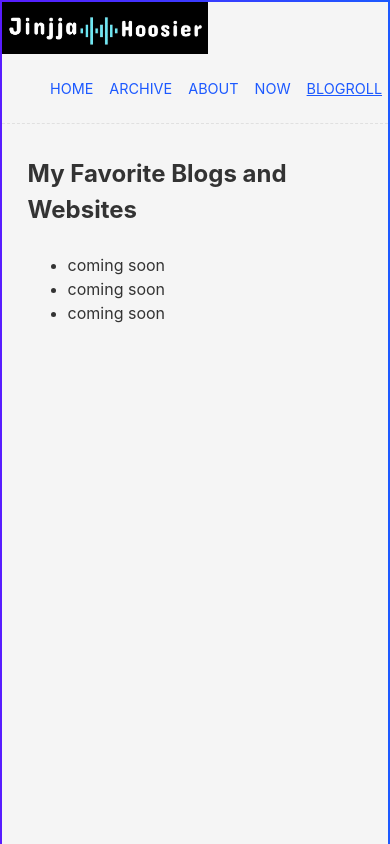
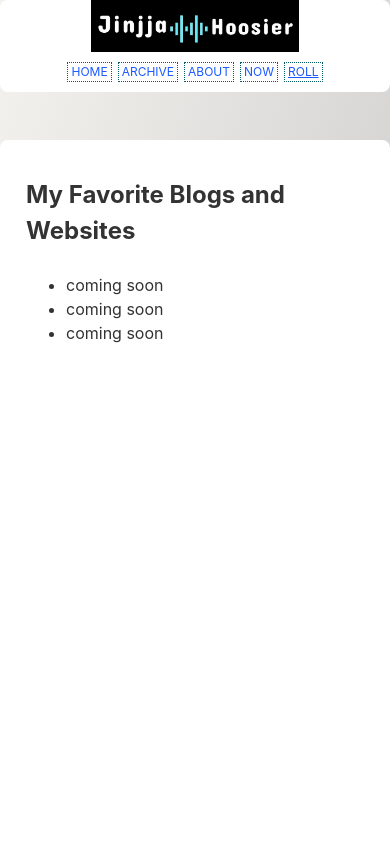
Before and after one commit to simonhlee97/sushispicelatte, an Eleventy site: page content/blogroll.md in a window 390 px wide. Shown: the top 844 px of the page. Built offline with nearby package versions, Linux system fonts and the light colour scheme; Eleventy itself is replaced by a stand-in of ours; files that its build step writes are made by us from their sources.

Commit message:
media query for navbar

```diff
--- a/_includes/layouts/base.njk
+++ b/_includes/layouts/base.njk
@@ -27,7 +27,7 @@
 		<a href="#skip" class="visually-hidden">Skip to main content</a>
 
 		<header>
-			<a href="/"><img style="width:206px;" src="/img/jinjja_log1.jpg" alt="jinjjalogo" /></a>
+			<a href="/"><img style="width:208px;" src="/img/jinjja_log1.jpg" alt="jinjjalogo" /></a>
 			<nav>
 				<h2 class="visually-hidden">Top level navigation menu</h2>
 				<ul class="nav">
--- a/content/blogroll.md
+++ b/content/blogroll.md
@@ -1,7 +1,7 @@
 ---
 layout: layouts/base.njk
 eleventyNavigation:
-  key: blogroll
+  key: roll
   order: 5
 ---
 ## My Favorite Blogs and Websites
--- a/public/css/components.css
+++ b/public/css/components.css
@@ -2,8 +2,8 @@
   padding-top: 0.2em;
   padding-bottom: 0.2em;
   border-radius: 9999px;
-  max-width: 484px;
-  margin: 21px auto 28px auto;
+  max-width: 360px;
+  margin: 19px auto 25px auto;
   color: var(--blue1);
   background-color: #EDE9FE;
 }
--- a/public/css/header.css
+++ b/public/css/header.css
@@ -1,29 +1,27 @@
 header {
+  /* mobile navbar */
+  margin: 0 auto;
+  max-width: 728px;
 	padding: 0em;
 	display: flex;
-  justify-content: space-between;
-	gap: 1em .5em;
-	flex-wrap: wrap;
+  flex-direction: column;
+  /* flex-wrap: wrap; */
 	align-items: center;
-	border-bottom: 1px dashed var(--color-gray-20);
-	/* padding: 1em; */
+  border-radius: 8px;
+  background-color: white;
 }
-header:after {
-	content: "";
-	display: table;
-	clear: both;
-}
-
 .nav {
+  padding: 10px 0 10px 0;
 	display: flex;
   justify-content: center;
 	list-style: none;
 }
 .nav-item {
-	padding: 4px;
-	margin: 4px;
+  border: 1px dotted var(--green);
+	padding: 0 3px;
+	margin: 0 3px;
   text-transform: uppercase;
-  font-size: 0.9em;
+  font-size: 9pt;
 }
 .nav-item a[href]:not(:hover) {
 	text-decoration: none;
@@ -31,3 +29,9 @@ header:after {
 .nav a[href][aria-current="page"] {
 	text-decoration: underline;
 }
+@media screen and (min-width: 512px) {
+  header {
+    flex-direction: row;
+    justify-content: space-between;
+  }
+}
--- a/public/css/index.css
+++ b/public/css/index.css
@@ -37,6 +37,7 @@ p, h1, h2, h3, h4, h5, h6 {
 	--color-gray-20: #e0e0e0;
 	--color-gray-50: #C0C0C0;
 	--color-gray-90: #333;
+  --gray: #F4F2EE;
   --blue1: #1C59FF;
   --blue2: #581CFF;
   --green: #005D66;
@@ -69,9 +70,6 @@ p, h1, h2, h3, h4, h5, h6 {
 } */
 
 /* Global stylesheet */
-* {
-	box-sizing: border-box;
-}
 html,
 body {
 	padding: 0;
@@ -80,25 +78,18 @@ body {
 	color: var(--text-color);
 }
 html {
+  scrollbar-color: var(--blue1) white;
+  scroll-behavior: smooth;
 	overflow-y: scroll;
 	overflow-x: hidden;
 
-  scrollbar-color: var(--blue1) white;
-  scroll-behavior: smooth;
-  /* background-color: #282626; */
-  background: linear-gradient(to bottom right, var(--color-gray-20), var(--color-gray-90));
 }
 body {
+  background: linear-gradient(to bottom right, var(--gray), var(--color-gray-50));
 	/* max-width: 50em; */
 	/* max-width: 700px; */
 	/* max-width: 796px; */
 	/* max-width: 80ch; */
-  max-width: 700px;
-  border-radius: 6px;
-  border: 2px solid transparent; /* Set the base border */
-  border-image: linear-gradient(to right, var(--blue2), var(--blue1));
-  border-image-slice: 1; /* This ensures the gradient covers the whole border */
-  background: whitesmoke;
 }
 
 /* https://www.a11yproject.com/posts/how-to-hide-content/ */
@@ -106,15 +97,11 @@ body {
 	clip: rect(0 0 0 0);
 	clip-path: inset(50%);
 	height: 1px;
-	/* overflow: hidden; */
+	overflow: hidden;
 	position: absolute;
 	white-space: nowrap;
 	width: 1px;
 }
-
-/* p:last-child {
-	margin-bottom: 0;
-} */
 p {
 	line-height: 1.5;
   margin-bottom: 1.4em;
@@ -124,8 +111,15 @@ li {
 }
 
 main {
-	padding: 2rem 1.6rem 1.1rem 1.6rem;
-  min-height: 100vh;
+  margin: 3em auto;
+	padding: 2.3rem 1.625rem 1.1rem 1.625rem;
+  min-height: 97vh;
+  max-width: 728px;
+  border-radius: 8px;
+  /* border: 2px solid transparent; */
+  /* border-image: linear-gradient(to right, var(--blue2), var(--blue1)); */
+  /* border-image-slice: 1; */
+  background: white;
 }
 
 table {
@@ -193,7 +187,6 @@ a[href]:active {
 	color: var(--blue2);
 }
 
-
 /* DIVIDER */
 .divider {
   display: flex;
@@ -223,7 +216,7 @@ a[href]:active {
 }
 
 h1, h2, h3 {
-  margin-bottom: 1.01em;
+  margin-bottom: 1.02em;
 }
 
 /* UTILITY CLASSES */
```
Also changed, not shown: README.md.
